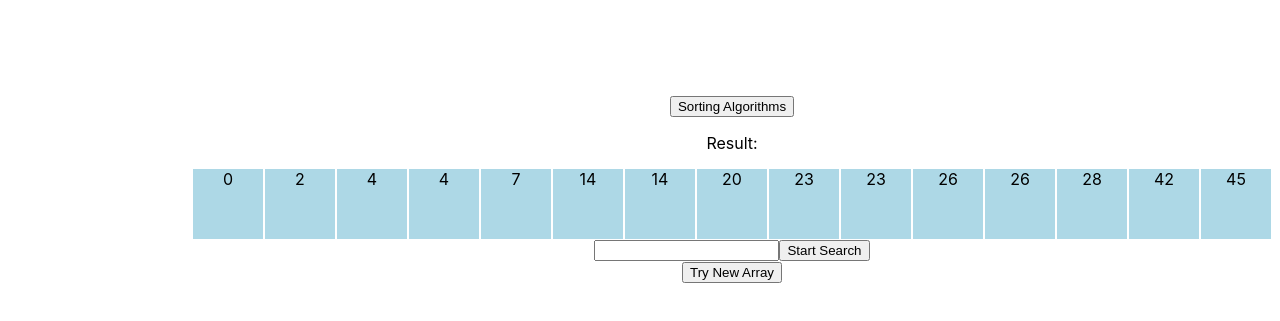
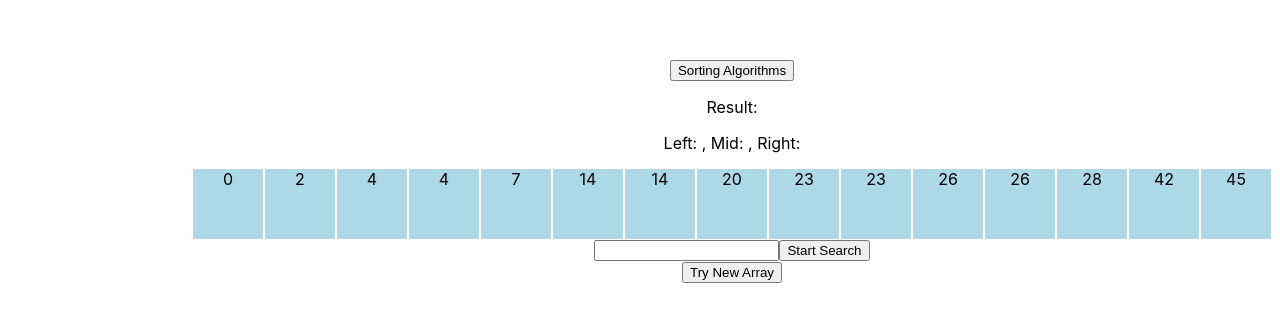
Before and after one commit to monishprojs/algorithmVisualizer, a React (Create React App) app: page /searching in a window 1280 px wide. Shown: the part 277-598 px from the top of the page. Built offline with nearby package versions, Linux system fonts and the light colour scheme.

Commit message:
small improvements to binary search visualization

```diff
--- a/src/searchingVisualizer/serachingVisualizer.jsx
+++ b/src/searchingVisualizer/serachingVisualizer.jsx
@@ -12,6 +12,9 @@ function SearchingVisualizer(){
 
     const [Sorted,setSorted] = useState([]);
     const [res,setRes] = useState("");
+    const [left,setLeft] = useState("");
+    const [right,setRight] = useState("");
+    const [mid,setMid] = useState("");
 
     function resetArray() {
         resetColors();
@@ -25,6 +28,9 @@ function SearchingVisualizer(){
 
     function resetColors(){
         setRes("");
+        setLeft("");
+        setRight("");
+        setMid("");
         const squares = document.getElementsByClassName('square');
         for (let i = 0; i < squares.length; i++){
             squares[i].style.backgroundColor = "lightblue";
@@ -43,6 +49,9 @@ function SearchingVisualizer(){
         let right = Sorted.length - 1;
         while (left <= right){
             let mid = Math.floor((left + right)/2);
+            setLeft(left);
+            setRight(right);
+            setMid(mid);
             const squares = document.getElementsByClassName('square');
             squares[left].style.backgroundColor = "red";
             squares[right].style.backgroundColor = "red";
@@ -59,10 +68,16 @@ function SearchingVisualizer(){
             }
             else{
                 squares[mid].style.backgroundColor = "green";
+                setLeft("");
+                setRight("");
+                setMid("");
                 setRes("Number found at index " + String(mid));
                 return;
             }
         }
+        setLeft("");
+        setRight("");
+        setMid("");
         setRes("Number Not Found");
     }
 
@@ -76,6 +91,7 @@ function SearchingVisualizer(){
             <button onClick={goSort} className="homeButton">Sorting Algorithms</button>
             <p>Result:</p>
             <p id='res'>{res}</p>
+            <p>Left: {left},  Mid: {mid}, Right: {right}</p>
             {Sorted.map((value, index) => (
                 <div className='square'
                     key={index}>
```
